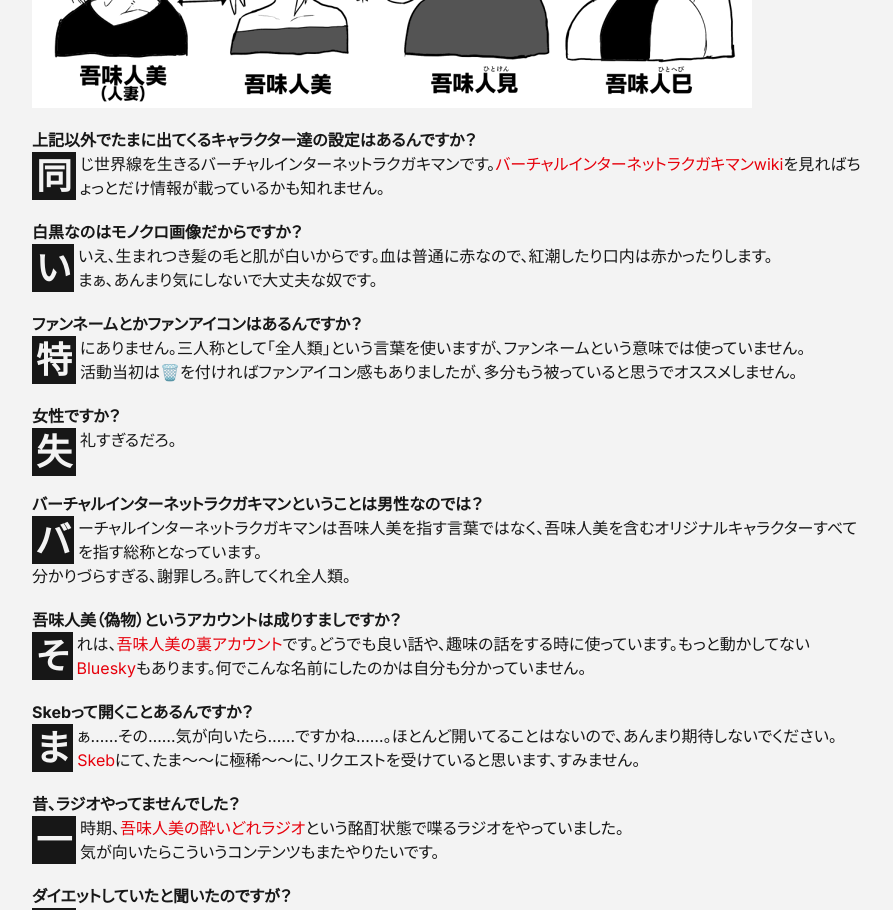
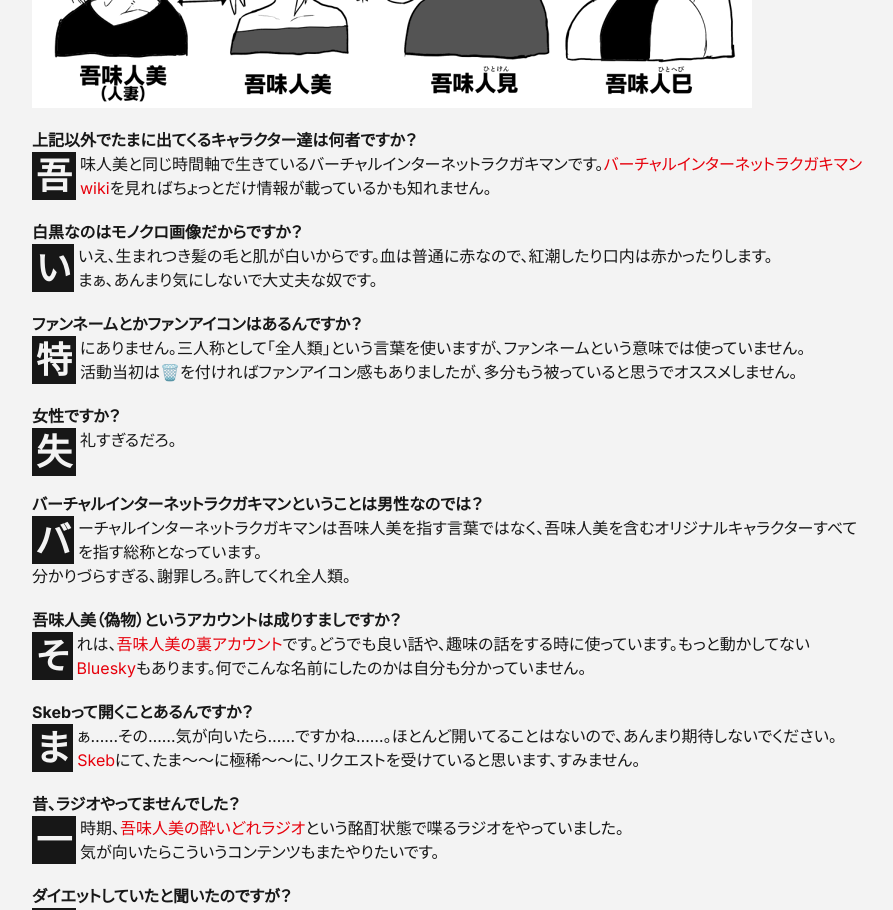
Before and after one commit to gomihitomi/gomiokiba-next, a Next.js app: page / in a window 1280 px wide. Shown: the part 2760-3670 px from the top of the page, without its empty margins (192-1085 px from the left). Built offline with nearby package versions, Linux system fonts and the light colour scheme.

Commit message:
[fix]FAQの更新

```diff
--- a/src/features/sections/faq.tsx
+++ b/src/features/sections/faq.tsx
@@ -43,10 +43,10 @@ const faqItems = [
     ),
   },
   {
-    question: "上記以外でたまに出てくるキャラクター達の設定はあるんですか？",
+    question: "上記以外でたまに出てくるキャラクター達は何者ですか？",
     answer: (
       <>
-        同じ世界線を生きるバーチャルインターネットラクガキマンです。
+        吾味人美と同じ時間軸で生きているバーチャルインターネットラクガキマンです。
         <Link href="https://gomihitomi.github.io/vwiki/">
           バーチャルインターネットラクガキマンwiki
         </Link>
```
